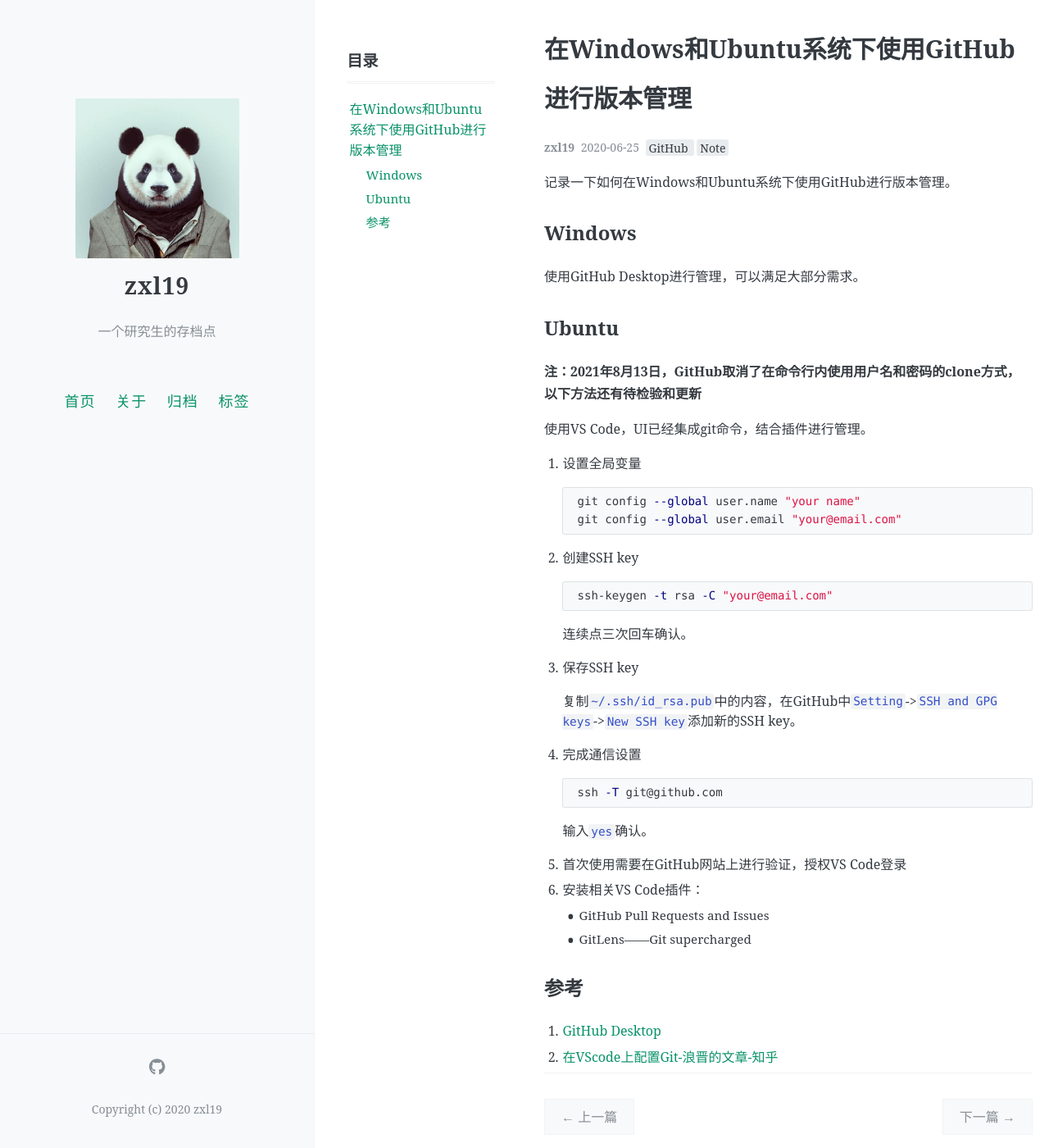
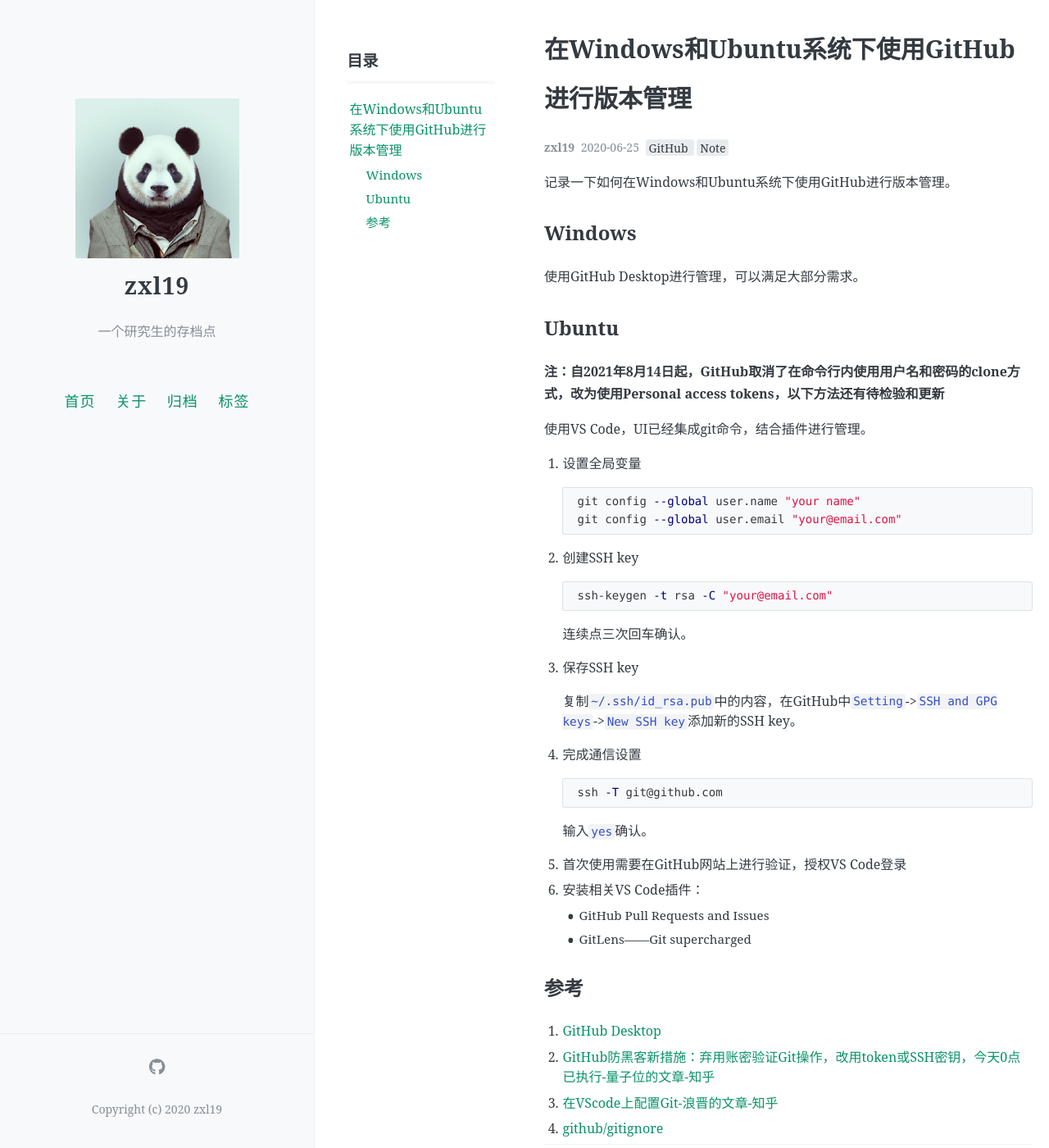
Before and after one commit to zxl19/zxl19.github.io, a Jekyll site: the page built from _posts/2020-06-25-github-setup.md, in a window 1280 px wide and 1400 px high. Shown: the whole window at 82% size. Built offline with Jekyll 4.4.1, drawn with Linux system fonts in a browser that asks for light colours; comment, search, counter and statistics services are not loaded.

Commit message:
Update 2020-06-25-github-setup.md

```diff
--- a/_posts/2020-06-25-github-setup.md
+++ b/_posts/2020-06-25-github-setup.md
@@ -19,7 +19,7 @@ pinned: false
 
 ## Ubuntu
 
-**注：2021年8月13日，GitHub取消了在命令行内使用用户名和密码的clone方式，以下方法还有待检验和更新**
+**注：自2021年8月14日起，GitHub取消了在命令行内使用用户名和密码的clone方式，改为使用Personal access tokens，以下方法还有待检验和更新**
 
 使用VS Code，UI已经集成git命令，结合插件进行管理。
 
@@ -58,4 +58,6 @@ pinned: false
 ## 参考
 
 1. [GitHub Desktop](https://desktop.github.com/)
-2. [在VScode上配置Git-浪晋的文章-知乎](https://zhuanlan.zhihu.com/p/31417255)
+2. [GitHub防黑客新措施：弃用账密验证Git操作，改用token或SSH密钥，今天0点已执行-量子位的文章-知乎](https://zhuanlan.zhihu.com/p/399759963)
+3. [在VScode上配置Git-浪晋的文章-知乎](https://zhuanlan.zhihu.com/p/31417255)
+4. [github/gitignore](https://github.com/github/gitignore)
```
